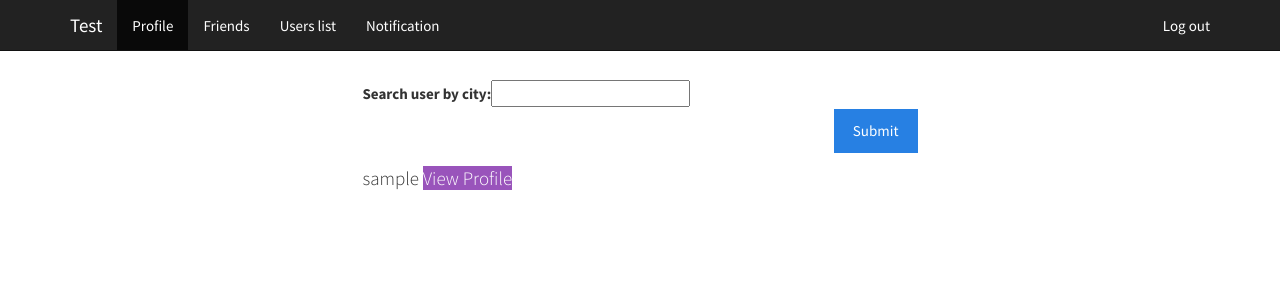
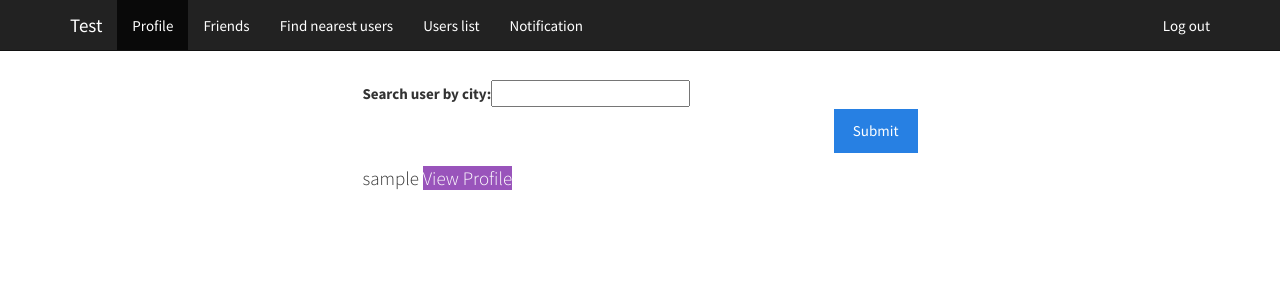
Before and after one commit to staspoberezhnik/django_test, a Django app: page /users/ in a window 1280 px wide. Shown: the top 300 px of the page. Run offline with Django 3.2, Linux system fonts and the light colour scheme; the visitor is signed in with stand-in values (Sample User, id 1); data comes from the database, SQL or seed files in the repository; some libraries are stand-ins or nearby versions.

Commit message:
create view to search nearest users using google maps distance matrix api

```diff
--- a/register/templates/navbar.html
+++ b/register/templates/navbar.html
@@ -22,6 +22,11 @@
                 <a class="nav-link" href="{% url 'friends'  %}">Friends</a>
             </li>
         {%  endif %}
+        {% if request.user.is_authenticated %}
+            <li class="nav-item">
+                <a class="nav-link" href="{% url 'nearest_users'  %}">Find nearest users</a>
+            </li>
+        {%  endif %}
 
             <li class="nav-item">
                 <a class="nav-link" href="{% url 'all_users'  %}">Users list</a>
--- a/register/urls.py
+++ b/register/urls.py
@@ -2,7 +2,7 @@ from django.conf.urls import url
 from . import views
 from .views import RegisterView, LogInView, LogOutView, AllUsersView, EditProfileView, ProfileDetailView, \
     ChangePasswordView, CityAutocompleteView, SendFriendRequestView, NotificationView, AddToFriendView, \
-    RemoveFromFriendView, FriendsView
+    RemoveFromFriendView, FriendsView, NearestUserView
 
 urlpatterns = [
     url(r'^register/$', RegisterView.as_view(), name='register'),
@@ -18,6 +18,7 @@ urlpatterns = [
     url(r'^remove/(?P<pk>\d+)$', RemoveFromFriendView.as_view(), name='remove'),
     url(r'^notification/$', NotificationView.as_view(), name='notification'),
     url(r'^friends/$', FriendsView.as_view(), name='friends'),
+    url(r'^nearest_users/$', NearestUserView.as_view(), name='nearest_users'),
 
     url(r'^success/$', views.success, name='success'),
 ]
--- a/register/views.py
+++ b/register/views.py
@@ -1,7 +1,8 @@
 import json
 from django.http import HttpResponse
 from django.views.generic.edit import FormMixin
-from .notifications import send_register_sms, city_autocomplete, get_friendship_request, get_friendship_status
+from .notifications import send_register_sms, city_autocomplete, get_friendship_request, get_friendship_status, \
+    search_near_users
 from django.contrib.auth.views import LoginView, LogoutView, PasswordChangeView
 from django.shortcuts import render, redirect
 from django.contrib import auth
@@ -164,7 +165,20 @@ class NearestUserView(TemplateView):
     template_name = 'nearest.html'
 
     def get(self, request, *args, **kwargs):
-        friends = self.request.user.friends.all()
+        user_city = self.request.user.city
+        if not user_city:
+            return self.render_to_response(context={'city': user_city})
+        users = User.objects.exclude(pk=self.request.user.id).exclude(city='')
+        distances = list()
+        for user in users:
+            distance = search_near_users(user_city, user.city)
+            if distance is not None:
+                distances.append((user.username, float(distance.replace(' km', ''))))
+        nearest = [u for u, d in sorted(distances, key=lambda x:x[1])]
+        print(nearest[:2])
+        return self.render_to_response(context={'city': user_city,
+                                                'nearest': nearest[:2]
+                                                })
 
 
 def success(request):
```
Also changed, not shown: register/notifications.py (+13 -0 lines), register/templates/nearest.html (+12 -1 lines).
